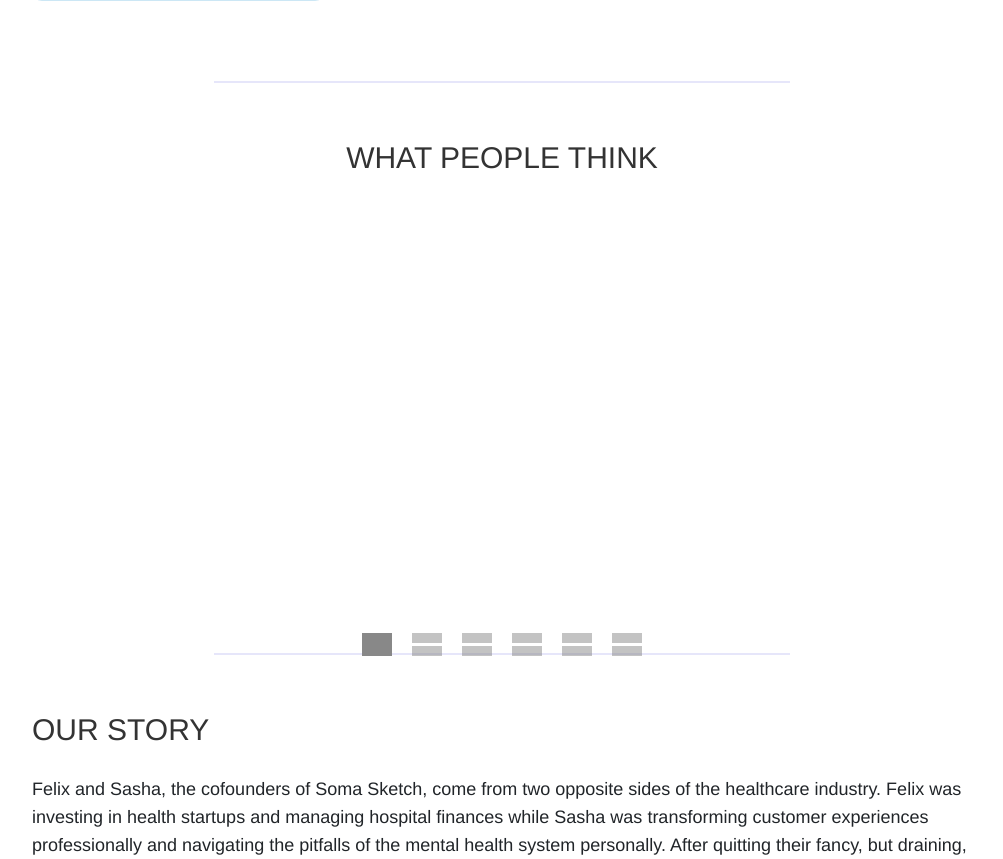
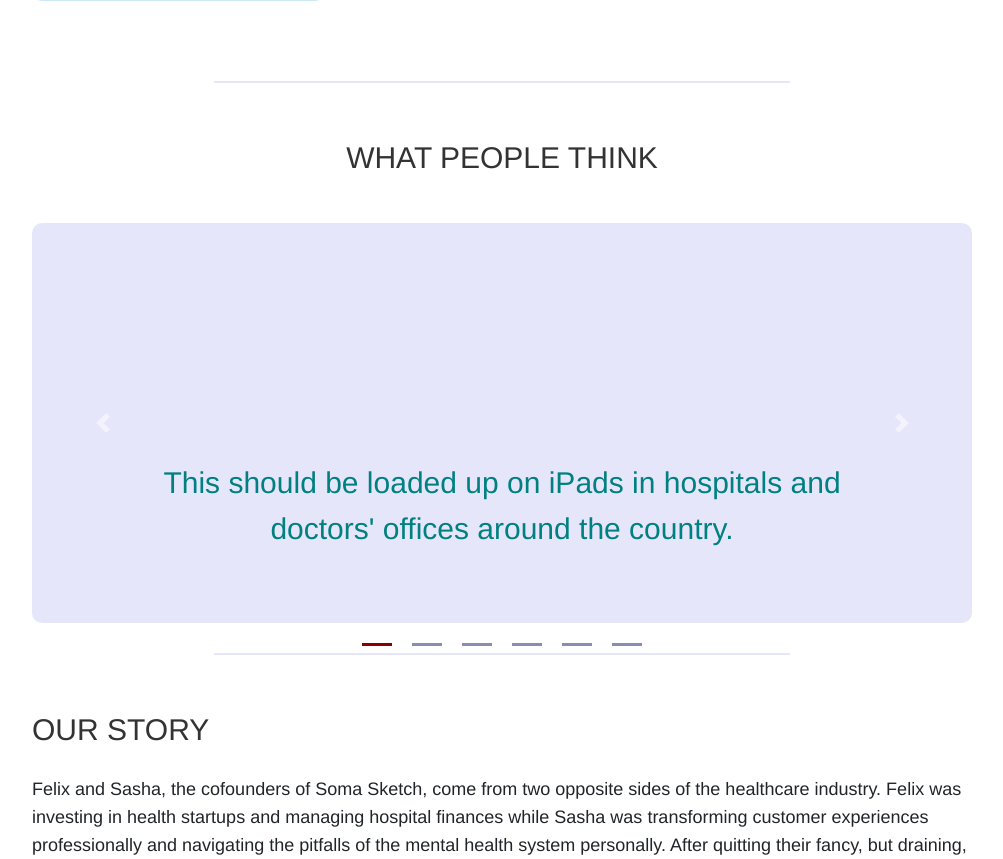
Before and after one commit to devafri/somasketch_v_alpha, a PHP site: page / in a window 1280 px wide. Shown: the part 3214-4073 px from the top of the page, without its empty margins (138-1141 px from the left). Run offline with PHP 8.4, Linux system fonts and the light colour scheme.

Commit message:
Update landing-page.css

```diff
--- a/css/landing-page.css
+++ b/css/landing-page.css
@@ -767,10 +767,11 @@ a:focus, a:active {
 }
 .landing-page .carousel-indicators li {
   margin: 1px 10px;
-  border-color: #888888;
+  border-color:transparent;
+  background-color: midnightblue;
 }
 .landing-page .carousel-indicators .active{
-  background-color: #888888;
+  background-color: darkred;
 }
 .landing-page .carousel-indicators.carousel-indicators-blue li {
   border-color: #00bbff;
@@ -1242,6 +1243,8 @@ filter: progid:DXImageTransform.Microsoft.gradient( startColorstr='#de8e0009', e
   }
   .landing-page .section-testimonial .carousel{
     margin-top: 50px;
+    background-color: lavender;
+    border-radius: 10px;
 
   }
     .landing-page .section-testimonial .carousel-inner .item .mask{
@@ -1267,9 +1270,14 @@ filter: progid:DXImageTransform.Microsoft.gradient( startColorstr='#de8e0009', e
    }
 
    .landing-page .section-testimonial .carousel-inner  h3{
+
     font-weight: 300;
     font-size: 30px;
     line-height: 46px;
+    color: teal;
+    margin-top: 15%;
+    margin-left: auto;
+    margin-right: auto;
    }
 
    .landing-page .section-testimonial .carousel-inner  p{
@@ -1898,5 +1906,19 @@ background: radial-gradient(ellipse at center,  #1e5799 0%,rgba(54, 151, 142, 0.
   }
 
   .carousel-caption{
+    position: initial;
     color: black;
   }
+
+  .carousel-indicators {
+
+    background-color: transparent;
+    border-color: transparent;
+  }
+
+  .carousel-item, .carousel-item.active{
+    margin-top: 10%;
+    margin-left: 10%;
+    width: 80%
+
+  }
```
